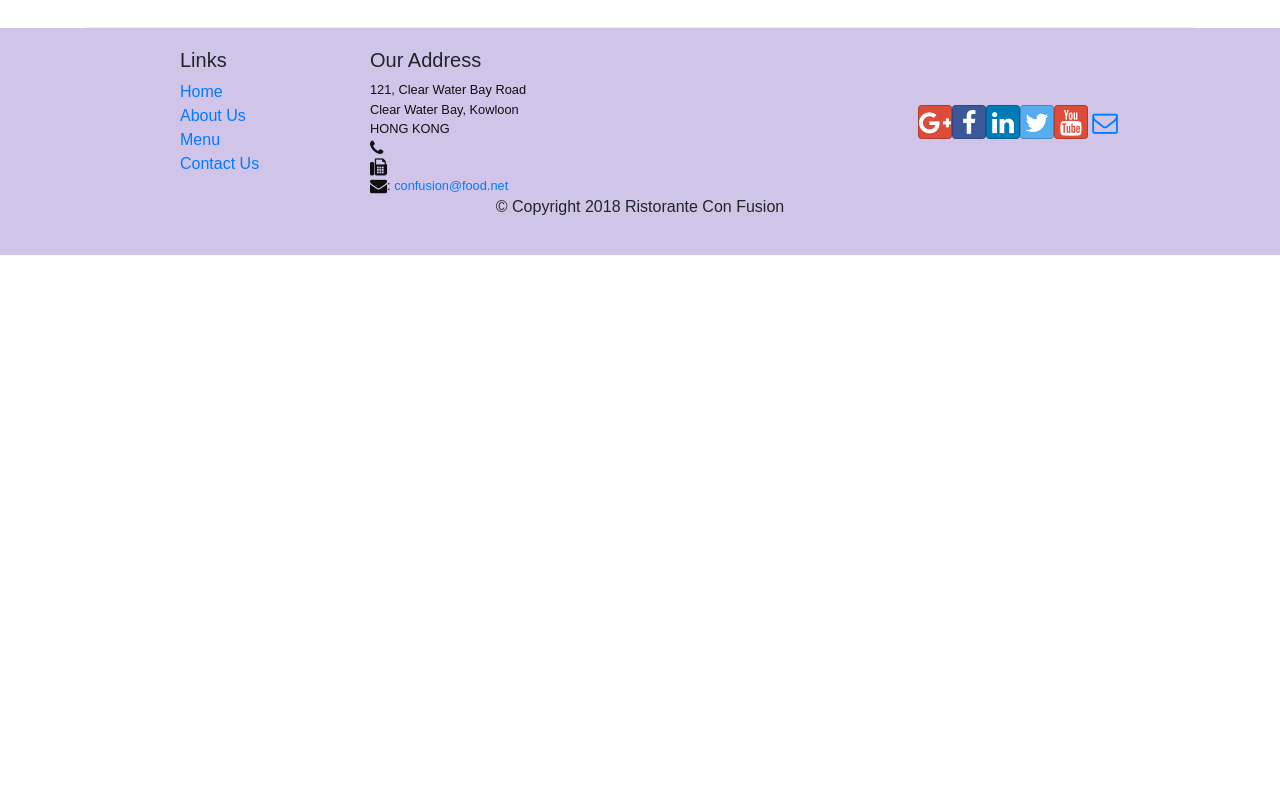
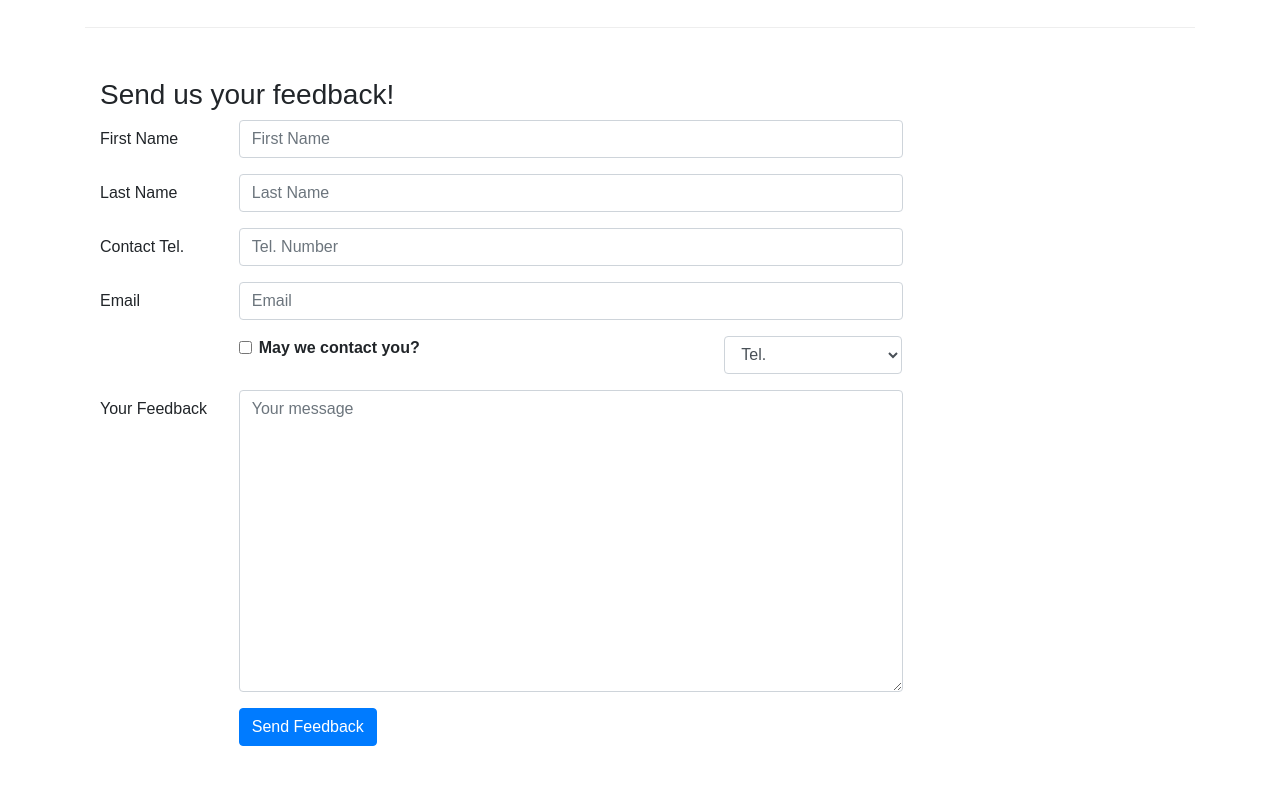
Before and after one commit to jonathanbc10/react-practice, a React (Create React App) app: page /contactus in a window 1280 px wide. Shown: the part 820-1620 px from the top of the page. Before the commit the page ends 1075 px from the top, so only its background shows below. Built offline with nearby package versions, Linux system fonts and the light colour scheme.

Commit message:
Controlled Forms

```diff
--- a/src/components/ContactComponent.js
+++ b/src/components/ContactComponent.js
@@ -1,10 +1,43 @@
-import React from 'react';
-import { Breadcrumb, BreadcrumbItem } from 'reactstrap';
+import React, { Component } from 'react';
+import { Breadcrumb, BreadcrumbItem, Button, Form, FormGroup, Label, Input, Col } from 'reactstrap';
 import { Link } from 'react-router-dom';
 
-function Contact(props) {
+class Contact extends Component {
+    constructor(props) {
+        super(props);
+
+        this.state = {
+            firstname: '',
+            lastname: '',
+            telnum: '',
+            email: '',
+            agree: false,
+            contactType: 'Tel.',
+            message: '',
+        }
+        this.handleSubmit = this.handleSubmit.bind(this);
+        this.handleInputChange = this.handleInputChange.bind(this);
+    }
+
+    handleInputChange(event) {
+        const target = event.target;
+        const value = target.type === 'checkbox' ? target.checked : target.value;
+        const name = target.name;
+
+        this.setState({
+            [name]: value,
+        });
+    }
+
+    handleSubmit(event) {
+        console.log('Current State is: ' + JSON.stringify(this.state));
+        alert('Current State is: ' + JSON.stringify(this.state));
+        event.preventDefault();
+    }
+
+    render() {
         return (
-        <div className="container">
+            <div className="container" >
                 <div className='row'>
                     <Breadcrumb>
                         <BreadcrumbItem><Link to='/home'>Home</Link></BreadcrumbItem>
@@ -41,8 +74,98 @@
                         </div>
                     </div>
                 </div>
+                <div className='row row-content'>
+                    <div className='col-12'>
+                        <h3>Send us your feedback!</h3>
+                    </div>
+                    <div className='col-12 col-md-9'>
+                        <Form onSubmit={this.handleSubmit}>
+                            <FormGroup row>
+                                <Label htmlFor="firstname" md={2}>First Name</Label>
+                                <Col md={10}>
+                                    <Input type="text" id="firstname" name="firstname"
+                                        placeholder="First Name"
+                                        value={this.state.firstname}
+                                        onChange={this.handleInputChange}
+                                    />
+                                </Col>
+                            </FormGroup>
+                            <FormGroup row>
+                                <Label htmlFor="lastname" md={2}>Last Name</Label>
+                                <Col md={10}>
+                                    <Input type="text" id="lastname" name="lastname"
+                                        placeholder="Last Name"
+                                        value={this.state.lastname}
+                                        onChange={this.handleInputChange}
+                                    />
+                                </Col>
+                            </FormGroup>
+                            <FormGroup row>
+                                <Label htmlFor="telnum" md={2}>Contact Tel.</Label>
+                                <Col md={10}>
+                                    <Input type="tel" id="telnum" name="telnum"
+                                        placeholder="Tel. Number"
+                                        value={this.state.telnum}
+                                        onChange={this.handleInputChange}
+                                    />
+                                </Col>
+                            </FormGroup>
+                            <FormGroup row>
+                                <Label htmlFor="email" md={2}>Email</Label>
+                                <Col md={10}>
+                                    <Input type="email" id="email" name="email"
+                                        placeholder="Email"
+                                        value={this.state.email}
+                                        onChange={this.handleInputChange}
+                                    />
+                                </Col>
+                            </FormGroup>
+                            <FormGroup row>
+                                <Col md={{ size: 6, offset: 2 }}>
+                                    <FormGroup check>
+                                        <Label check>
+                                            <Input type='checkbox' name='agree'
+                                                checked={this.state.agree}
+                                                onChange={this.handleInputChange}
+                                            /> {' '}
+                                            <strong>May we contact you?</strong>
+                                        </Label>
+                                    </FormGroup>
+                                </Col>
+                                <Col md={{ size: 3, offset: 1 }}>
+                                    <Input type="select" id="contactType" name="contactType"
+                                        value={this.state.contactType}
+                                        onChange={this.handleInputChange}
+                                    >
+                                        <option>Tel.</option>
+                                        <option>Email</option>
+                                    </Input>
+                                </Col>
+                            </FormGroup>
+                            <FormGroup row>
+                                <Label htmlFor="message" md={2}>Your Feedback</Label>
+                                <Col md={10}>
+                                    <Input type="textarea" id="message" name="message"
+                                        placeholder="Your message"
+                                        rows='12'
+                                        value={this.state.message}
+                                        onChange={this.handleInputChange}
+                                    />
+                                </Col>
+                            </FormGroup>
+                            <FormGroup row>
+                                <Col md={{ size: 10, offset: 2 }}>
+                                    <Button type='submit' color="primary">
+                                        Send Feedback
+                                    </Button>
+                                </Col>
+                            </FormGroup>
+                        </Form>
+                    </div>
+                </div>
             </div>
         );
     }
+}
 
 export default Contact;
--- a/src/components/MainComponent.js
+++ b/src/components/MainComponent.js
@@ -3,7 +3,7 @@
 import Menu from './MenuComponent';
 import Contact from './ContactComponent';
 import About from './AboutComponent';
-import DishDetail from './DishdetailComponent';
+import DishDetail from './DishDetailComponent';
 import Header from './HeaderComponent';
 import Footer from './FooterComponent';
 import { DISHES } from '../shared/dishes';
```
Also changed, not shown: src/components/DishDetailComponent.js (renamed from src/components/DishdetailComponent.js). Lines whose indentation alone changed are shown as unchanged.
